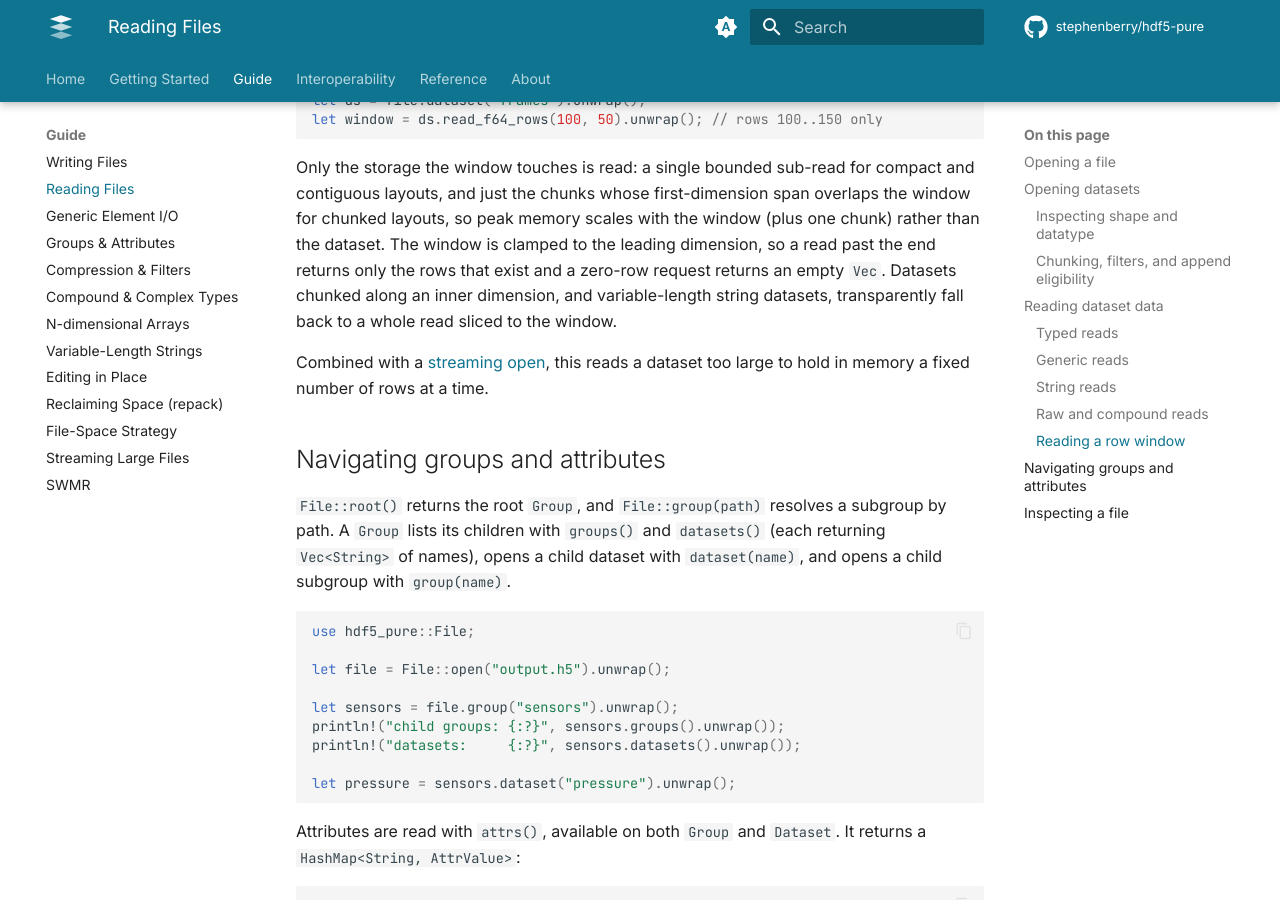
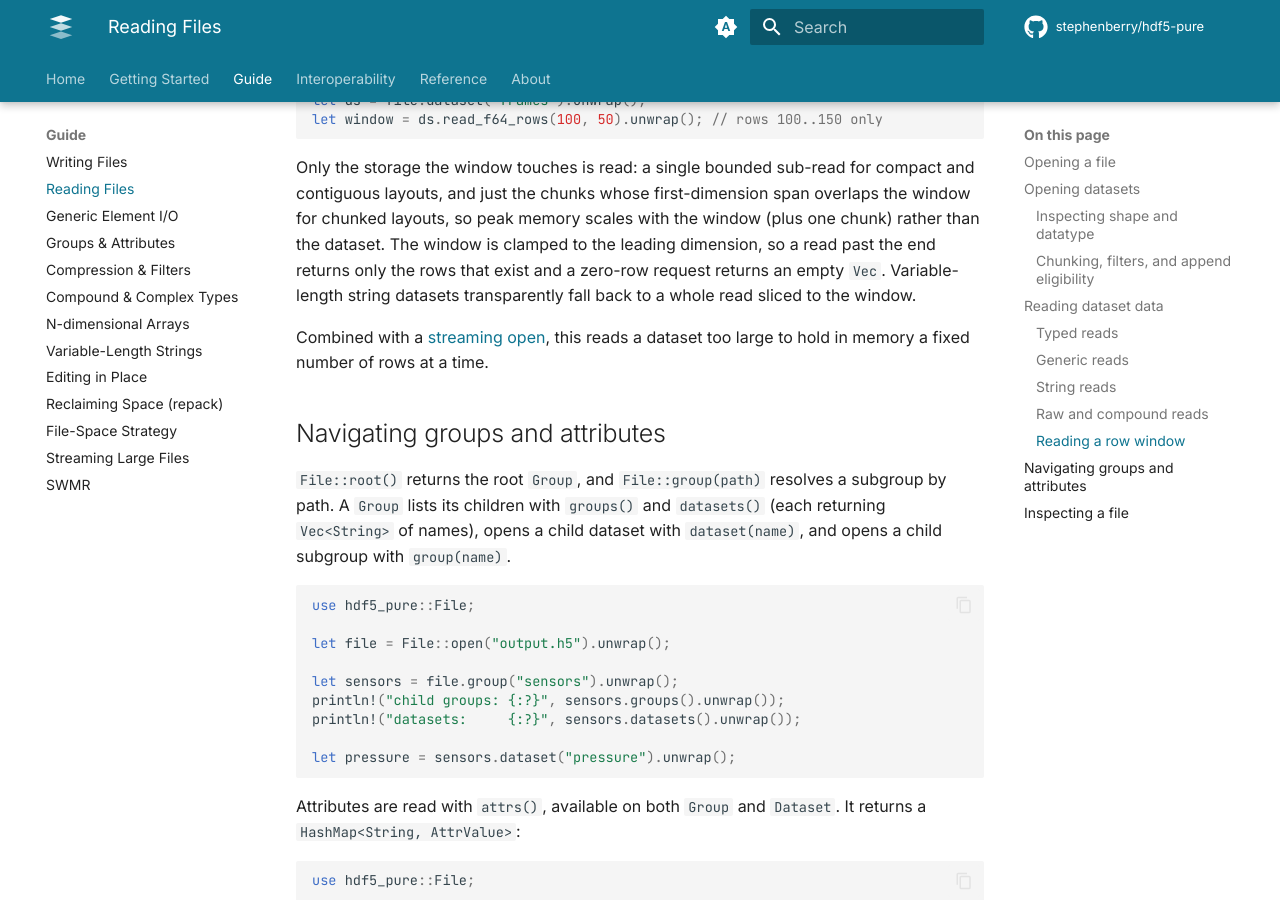
Before and after one commit to stephenberry/hdf5-pure, an MkDocs documentation site: the page built from docs/guide/reading.md, in a window 1280 px wide and 900 px high, scrolled down 4754 px. Built offline with MkDocs 1.6.1 and Material for MkDocs 9.7.7, drawn with Linux system fonts in a browser that asks for light colours; comment, search, counter and statistics services are not loaded.

Commit message:
Clip the scatter to the window and sweep the last stale fallback claims
Review follow-ups for #183:

- Enter each inner-split chunk with its leading dim set to exactly the
  `hi - lo` slabs the window keeps (always <= the previous `cd0 - skip`),
  so the odometer never walks slabs past the window end only for the
  kernel's bound check to skip them. Same output, less dead iteration.
- Correct the three remaining claims that inner-chunked windows fall
  back to a whole read: docs/guide/reading.md, docs/guide/streaming.md,
  and the read_rows_framed doc comment (only the rank-0 crafted-file
  corner still falls back).
- Link the changelog entry to #183 and tighten it to the house style.

Co-Authored-By: Claude Fable 5 <noreply@anthropic.com>

````diff
--- a/docs/guide/reading.md
+++ b/docs/guide/reading.md
@@ -160,7 +160,7 @@ let ds = file.dataset("frames").unwrap();
 let window = ds.read_f64_rows(100, 50).unwrap(); // rows 100..150 only
 ```
 
-Only the storage the window touches is read: a single bounded sub-read for compact and contiguous layouts, and just the chunks whose first-dimension span overlaps the window for chunked layouts, so peak memory scales with the window (plus one chunk) rather than the dataset. The window is clamped to the leading dimension, so a read past the end returns only the rows that exist and a zero-row request returns an empty `Vec`. Datasets chunked along an inner dimension, and variable-length string datasets, transparently fall back to a whole read sliced to the window.
+Only the storage the window touches is read: a single bounded sub-read for compact and contiguous layouts, and just the chunks whose first-dimension span overlaps the window for chunked layouts, so peak memory scales with the window (plus one chunk) rather than the dataset. The window is clamped to the leading dimension, so a read past the end returns only the rows that exist and a zero-row request returns an empty `Vec`. Variable-length string datasets transparently fall back to a whole read sliced to the window.
 
 Combined with a [streaming open](streaming.md#reading-a-large-dataset-a-window-at-a-time), this reads a dataset too large to hold in memory a fixed number of rows at a time.
 
````
Also changed, not shown: CHANGELOG.md (+1 -1 lines), docs/guide/streaming.md (+1 -1 lines), 2 other files.
